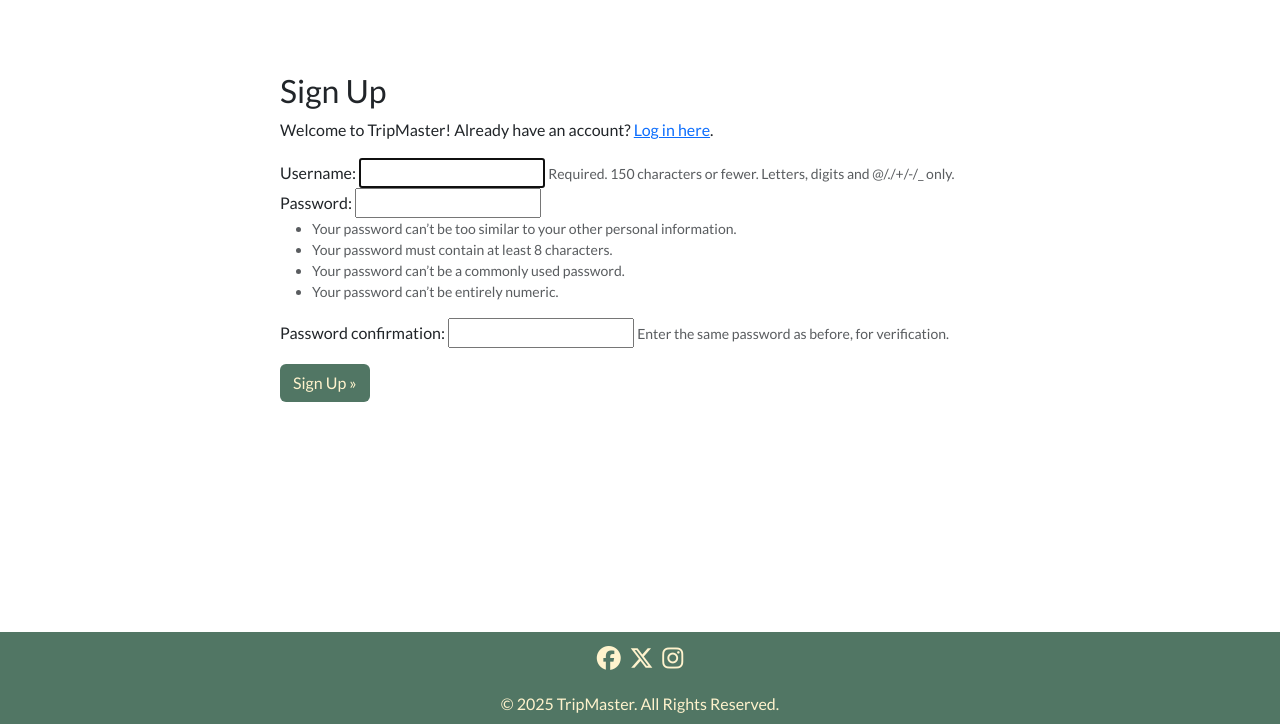
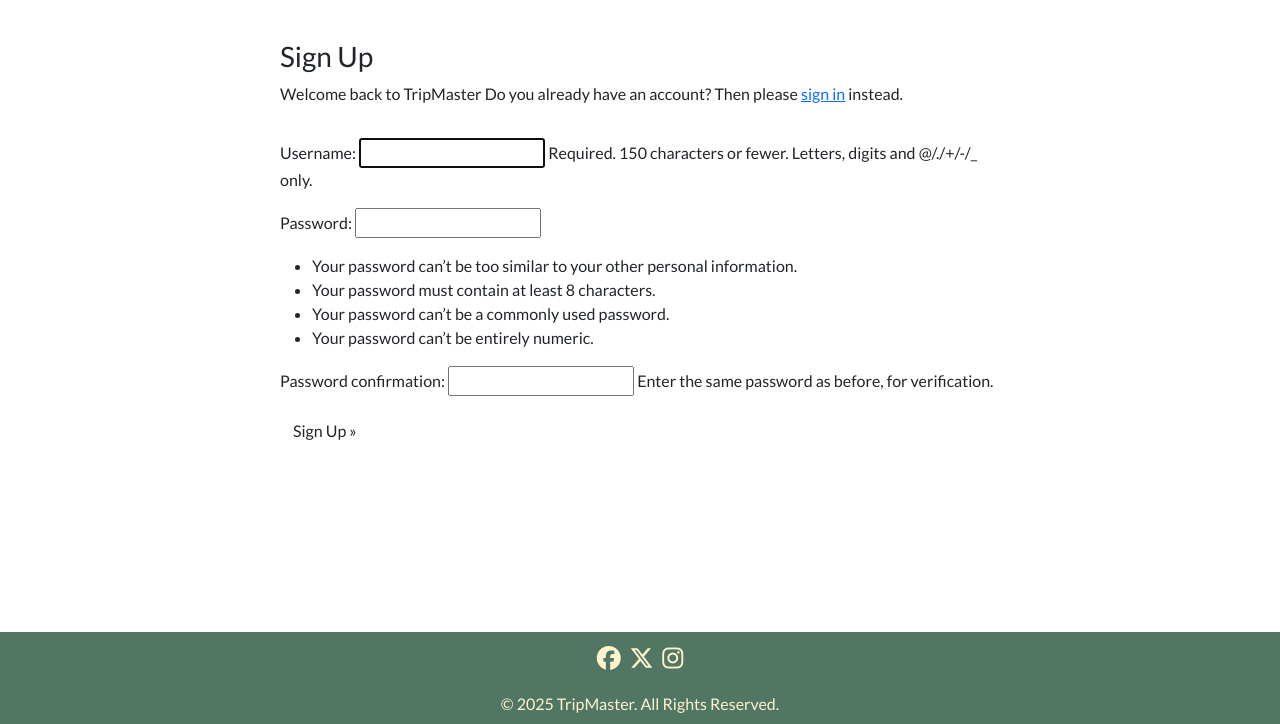
Before and after one commit to Amelia5p/travel-planner, a Django app: page /users/signup/ in a window 1280 px wide. Shown: the part 76-800 px from the top of the page. Run offline with Django 5.2, Linux system fonts and the light colour scheme; some libraries are stand-ins or nearby versions.

Commit message:
change signup html

```diff
--- a/users/templates/users/signup.html
+++ b/users/templates/users/signup.html
@@ -5,34 +5,34 @@
 {% block head_title %}{% trans "Signup" %}{% endblock %}
 
 {% block content %}
-<div class="container mt-5">
-    <div class="row">
-        <div class="col-md-8 offset-md-2">
-            <h2>{% trans "Sign Up" %}</h2>
-            <p>
-                {% trans "Welcome to TripMaster! Already have an account?" %}
-                <a class="link" href="{% url 'login' %}">{% trans "Log in here" %}</a>.
-            </p>
-            <form id="signup_form" class="signup" method="post" action="{% url 'signup' %}">
-                {% csrf_token %}
-                {% for field in form %}
-                    <div class="form-group">
-                        {{ field.label_tag }}
-                        {{ field }}
-                        {% if field.help_text %}
-                            <small class="form-text text-muted">{{ field.help_text }}</small>
-                        {% endif %}
-                        {% for error in field.errors %}
-                            <div class="text-danger">{{ error }}</div>
-                        {% endfor %}
-                    </div>
-                {% endfor %}
-                {% if redirect_field_value %}
-                    <input type="hidden" name="next" value="{{ redirect_field_value }}">
-                {% endif %}
-                <button type="submit" class="btn trip-btn mt-3">{% trans "Sign Up" %} &raquo;</button>
-            </form>
-        </div>
+<div class="container">
+  <div class="row">
+    <div class="col-md-8 mt-3 offset-md-2">
+      <h3>{% trans "Sign Up" %}</h3>
+
+      <p>{% blocktrans %}
+        Welcome back to TripMaster
+        Do you already have an account? Then please
+        <a class="link" href="{{ url 'login' }}">sign in</a>
+        instead.
+      {% endblocktrans %}</p>
     </div>
+  </div>
+  <div class="row">
+    <div class="col-md-8 mt-3 offset-md-2">
+      <form class="signup" id="signup_form" method="post"
+        action="{% url 'signup' %}">
+        {% csrf_token %}
+        {{ form.as_p }}
+        {% if redirect_field_value %}
+        <input type="hidden" name="{{ redirect_field_name }}"
+          value="{{ redirect_field_value }}" />
+        {% endif %}
+        <button class="btn" type="submit">
+          {% trans "Sign Up" %} &raquo;</button>
+      </form>
+    </div>
+  </div>
 </div>
+
 {% endblock %}
```
